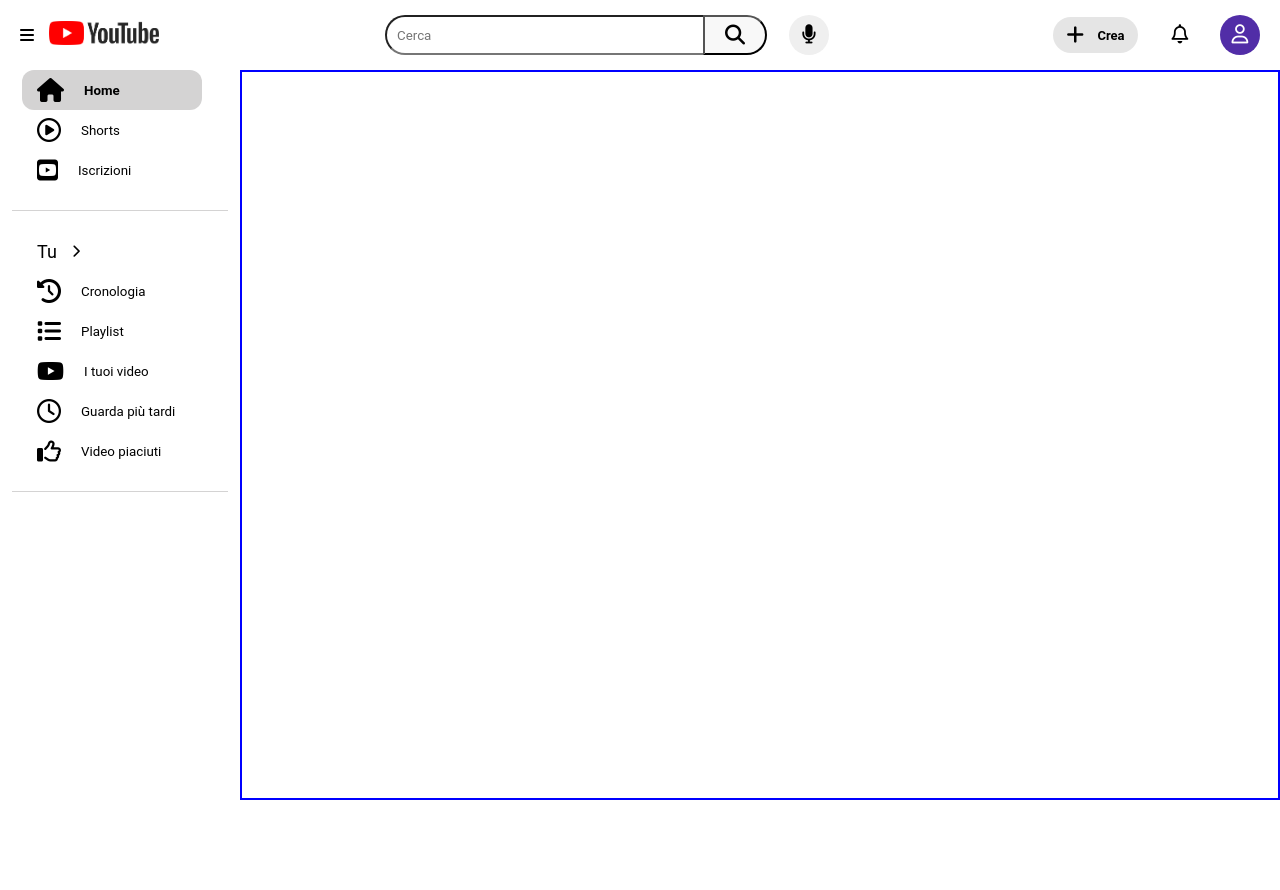
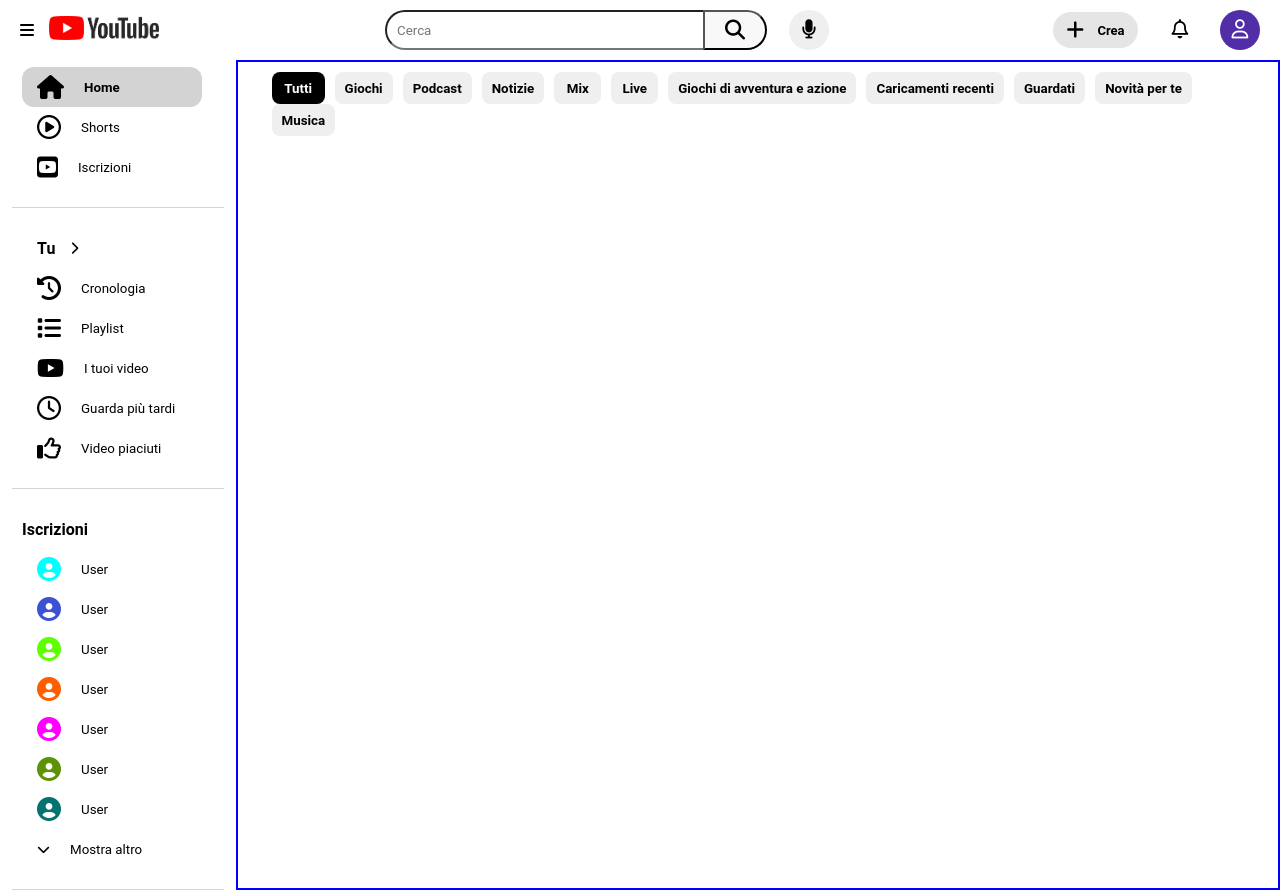
Before and after one commit to SerKasai/youtube-homepage, a plain HTML site: page index.html in a window 1280 px wide. Before the commit the page ends 800 px from the top, so only its background shows below. Drawn offline with Linux system fonts and the light colour scheme.

Commit message:
Add third list and main bar

```diff
--- a/index.html
+++ b/index.html
@@ -4,7 +4,7 @@
 <head>
   <meta charset="UTF-8">
   <meta name="viewport" content="width=device-width, initial-scale=1.0">
-  <title>Youtube</title>
+  <title>YouTube</title>
   <link rel="stylesheet" href="style.css">
   <script src="https://kit.fontawesome.com/cfb2eccc9a.js" crossorigin="anonymous"></script>
 </head>
@@ -48,7 +48,7 @@
         <li class="icon-side"><button><i class="fa-brands fa-square-youtube"></i><span>Iscrizioni</span></button></li>
       </ul>
       <ul class="you-section">
-        <li class="icon-side"><button><span style="padding-left: 15px; font-size: large;">Tu</span><i
+        <li class="icon-side"><button><span style="padding-left: 15px; font-size: larger; font-weight: 700;">Tu</span><i
               class="fa-solid fa-chevron-right" style="font-size: small;"></i></button>
         </li>
         <li class="icon-side"><button><i class="fa-solid fa-clock-rotate-left"></i><span>Cronologia</span></button></li>
@@ -57,9 +57,41 @@
         <li class="icon-side"><button><i class="fa-regular fa-clock"></i><span>Guarda più tardi</span></button></li>
         <li class="icon-side"><button><i class="fa-regular fa-thumbs-up"></i><span>Video piaciuti</span></button></li>
       </ul>
+      <ul class="iscrizioni">
+        <li class="icon-side2"><button><span style="font-size: larger; font-weight: 700;">Iscrizioni</span></button>
+        <li class="icon-side"><button><i class="fa-solid fa-circle-user"
+              style="color: aqua;"></i><span>User</span></button></li>
+        <li class="icon-side"><button><i class="fa-solid fa-circle-user"
+              style="color: rgb(59, 82, 211);"></i><span>User</span></button></li>
+        <li class="icon-side"><button><i class="fa-solid fa-circle-user"
+              style="color: rgb(94, 255, 0);"></i><span>User</span></button></li>
+        <li class="icon-side"><button><i class="fa-solid fa-circle-user"
+              style="color: rgb(255, 94, 0);"></i><span>User</span></button></li>
+        <li class="icon-side"><button><i class="fa-solid fa-circle-user"
+              style="color: rgb(255, 0, 255);"></i><span>User</span></button></li>
+        <li class="icon-side"><button><i class="fa-solid fa-circle-user"
+              style="color: rgb(92, 146, 5);"></i><span>User</span></button></li>
+        <li class="icon-side"><button><i class="fa-solid fa-circle-user"
+              style="color: rgb(5, 114, 114);"></i><span>User</span></button></li>
+        <li class="icon-side"><button><i class="fa-solid fa-chevron-down" style="font-size: small;"></i><span>Mostra
+              altro</span></button></li>
+      </ul>
     </aside>
 
     <section class="main-container">
+      <ul class="main-bar">
+        <li class="top-button"><button><span style="font-weight: bold;">Tutti</span></button></li>
+        <li class="top-buttons"><button><span>Giochi</span></button></li>
+        <li class="top-buttons"><button><span>Podcast</span></button></li>
+        <li class="top-buttons"><button><span>Notizie</span></button></li>
+        <li class="top-buttons"><button><span>Mix</span></button></li>
+        <li class="top-buttons"><button><span>Live</span></button></li>
+        <li class="top-buttons"><button><span>Giochi di avventura e azione</span></button></li>
+        <li class="top-buttons"><button><span>Caricamenti recenti</span></button></li>
+        <li class="top-buttons"><button><span>Guardati</span></button></li>
+        <li class="top-buttons"><button><span>Novità per te</span></button></li>
+        <li class="top-buttons"><button><span>Musica</span></button></li>
+      </ul>
 
     </section>
   </main>
--- a/style.css
+++ b/style.css
@@ -36,7 +36,7 @@ main {
 
 .main-container {
   flex-grow: 1;
-  padding: 20px;
+  padding: 10px;
   border: 2px solid blue;
 }
 
@@ -176,6 +176,7 @@ main {
   flex-direction: column;
   border-bottom: 1px solid #d4d3d3;
   padding-bottom: 20px;
+  padding-top: 7px;
 }
 
 .home-section i {
@@ -221,3 +222,84 @@ main {
 .icon-side button:hover {
   background: #E5E5E5;
 }
+
+.iscrizioni {
+  display: flex;
+  list-style: none;
+  flex-direction: column;
+  border-bottom: 1px solid #d4d3d3;
+  padding-bottom: 20px;
+  padding-top: 20px;
+}
+
+.iscrizioni i {
+  padding-right: 20px;
+  padding-left: 15px;
+  font-size: x-large;
+}
+
+.icon-side2 {
+  display: flex;
+  align-items: center;
+  padding: 0 10px;
+}
+
+.icon-side2 button {
+  display: flex;
+  align-items: center;
+  border: none;
+  border-top-left-radius: 12px;
+  border-top-right-radius: 12px;
+  border-bottom-right-radius: 12px;
+  border-bottom-left-radius: 12px;
+  width: 180px;
+  height: 40px;
+  background: none;
+}
+
+.main-bar {
+  display: flex;
+  list-style: none;
+  /* padding-bottom: 20px; */
+  justify-content: flex-start;
+  flex-wrap: wrap;
+  padding: 0 24px;
+  column-gap: 10px;
+}
+
+.top-button {
+  display: flex;
+}
+
+.top-buttons {
+  display: flex;
+}
+
+.top-button button {
+  display: flex;
+  align-items: center;
+  border: none;
+  border-radius: 8px;
+  width: 53px;
+  height: 32px;
+  background: none;
+  background-color: black;
+  color: white;
+  justify-content: center;
+}
+
+.top-buttons button {
+  display: flex;
+  align-items: center;
+  border: none;
+  border-radius: 8px;
+  min-width: 47px;
+  height: 32px;
+  justify-content: center;
+  align-items: center;
+}
+
+.top-buttons span {
+  padding: 0 10px;
+  font-weight: bold;
+}
```
